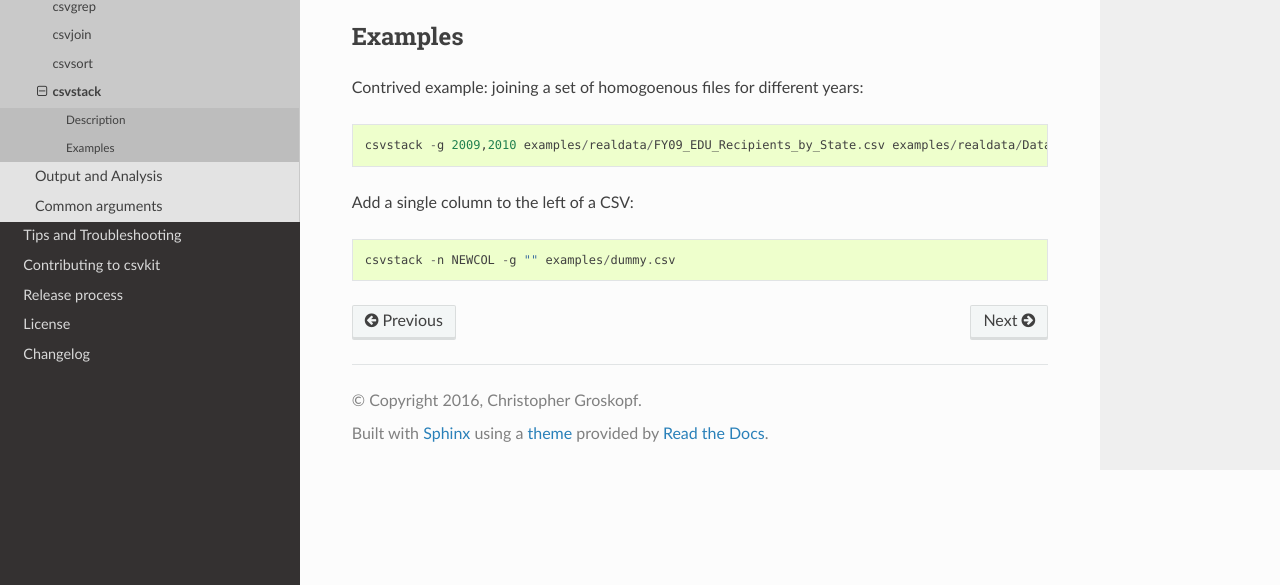
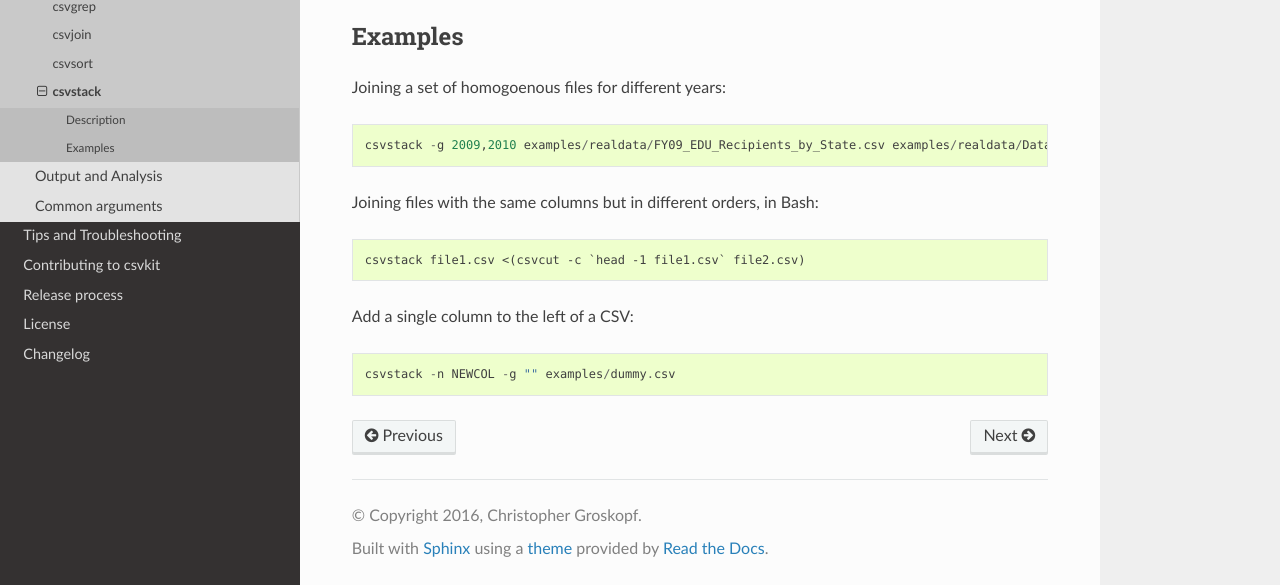
Before and after one commit to wireservice/csvkit, a Sphinx documentation site: the page built from docs/scripts/csvstack.rst, in a window 1280 px wide and 900 px high, scrolled down 571 px, cut to the strip 315-900 px from the top of the window. Built offline with Sphinx 7.4.7 and the Read the Docs theme 2.0.0, drawn with Linux system fonts in a browser that asks for light colours.

Commit message:
docs: Add example for files with columns in disorder, #245

```diff
--- a/docs/scripts/csvstack.rst
+++ b/docs/scripts/csvstack.rst
@@ -42,9 +42,13 @@ See also: :doc:`../common_arguments`.
 Examples
 ========
 
-Contrived example: joining a set of homogoenous files for different years::
+Joining a set of homogoenous files for different years::
 
     csvstack -g 2009,2010 examples/realdata/FY09_EDU_Recipients_by_State.csv examples/realdata/Datagov_FY10_EDU_recp_by_State.csv
+
+Joining files with the same columns but in different orders, in Bash::
+
+    csvstack file1.csv <(csvcut -c `head -1 file1.csv` file2.csv)
 
 Add a single column to the left of a CSV::
 
```
